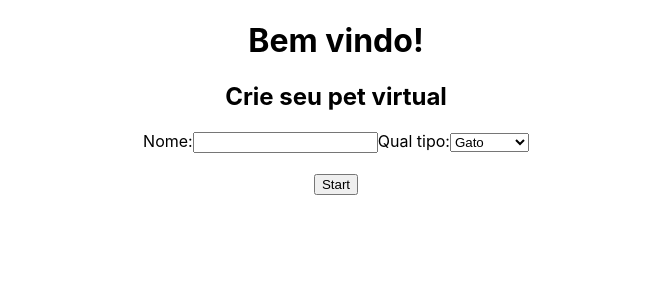
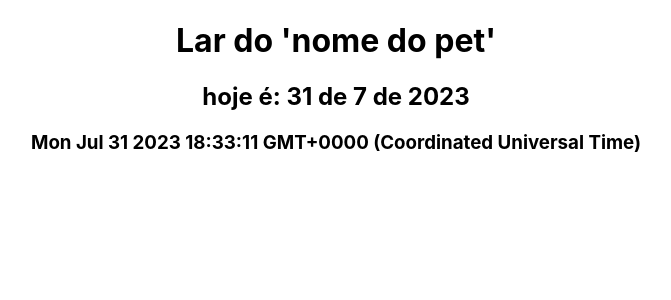
Before and after one commit to milena-cordeiro/virtual-pet, a React (Create React App) app: page /game in a window 1280 px wide. Shown: the top 300 px of the page, without its empty margins (304-975 px from the left). Built offline with nearby package versions, Linux system fonts and the light colour scheme.

Commit message:
configurando rotas com react-router-dom

```diff
--- a/src/App.js
+++ b/src/App.js
@@ -1,11 +1,16 @@
 // import logo from './logo.svg';
-import CreateTamagotchi from './pages/createTamagotchi';
+import { Route, Switch } from 'react-router-dom/cjs/react-router-dom';
+import CreateTamagotchi from './pages/CreateTamagotchi';
+import Game from './pages/Game';
 import './App.css';
 
 function App() {
   return (
-    <div className="App">
-      <CreateTamagotchi />
+    <div className='App'>
+   <Switch>
+    <Route exact path='/' component={CreateTamagotchi} />
+    <Route path='/game' component={Game} />
+   </Switch>
     </div>
   );
 }
--- a/src/index.js
+++ b/src/index.js
@@ -1,5 +1,6 @@
 import React from 'react';
 import ReactDOM from 'react-dom/client';
+import {BrowserRouter} from 'react-router-dom';
 import './index.css';
 import App from './App';
 import reportWebVitals from './reportWebVitals';
@@ -7,7 +8,9 @@ import reportWebVitals from './reportWebVitals';
 const root = ReactDOM.createRoot(document.getElementById('root'));
 root.render(
   <React.StrictMode>
+    <BrowserRouter>
     <App />
+    </BrowserRouter>
   </React.StrictMode>
 );
 
--- a/src/pages/createTamagotchi.jsx
+++ b/src/pages/CreateTamagotchi.jsx
@@ -1,6 +1,6 @@
 import { useState } from "react";
 
-function CreateTamagotchi() {
+function CreateTamagotchi(props) {
   const [tamagotchi, setTamagotchi] = useState({
     health: 100,
     happiness: 100,
@@ -10,6 +10,8 @@ function CreateTamagotchi() {
   const [name, setName] = useState('');
   const [type, setType] = useState('cat');
 
+  const {history} = props;
+
   const createNewTamagotchi = () => {
     setTamagotchi({
       name,
@@ -18,6 +20,8 @@ function CreateTamagotchi() {
       happiness: tamagotchi.happiness,
       hunger: tamagotchi.hunger
     });
+
+    history.push('/game')
   }
 
   return (
--- /dev/null
+++ b/src/pages/Game.jsx
@@ -0,0 +1,15 @@
+function Game() {
+  const fullDate = new Date();
+  const day = fullDate.getDate();
+  const month = fullDate.getMonth() + 1;
+  const year = fullDate.getFullYear()
+  return (
+    <div>
+      <h1>Lar do 'nome do pet'</h1>
+      <h2>{`hoje é: ${day} de ${month} de ${year}`}</h2>
+      <h3>{`${fullDate}`}</h3>
+    </div>
+  )
+}
+
+export default Game;
```
